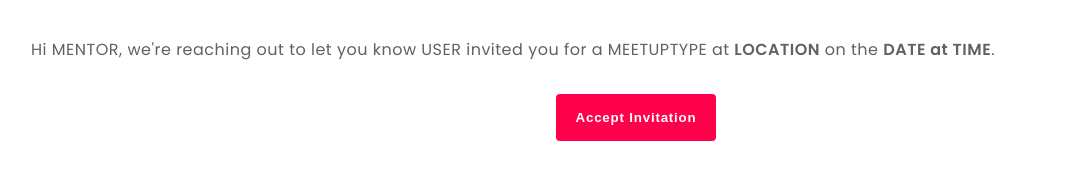
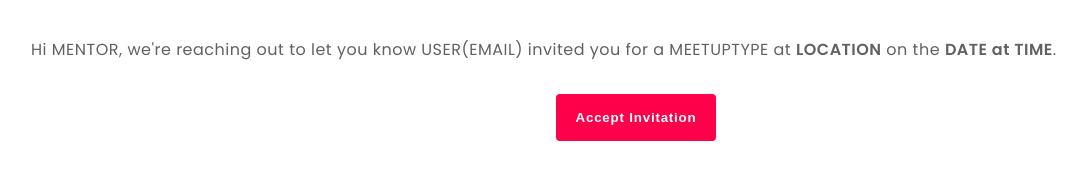
Before and after one commit to upframe/api, a website: page assets/meetupInvitation.html in a window 1280 px wide. Shown: the part 78-258 px from the top of the page, without its empty margins (4-1091 px from the left). Drawn offline with Linux system fonts and the light colour scheme.

Commit message:
fix: add mentee email to meetup invitation without a message email

```diff
--- a/assets/meetupInvitation.html
+++ b/assets/meetupInvitation.html
@@ -75,7 +75,7 @@
 
       <tr>
         <td>
-          <p>Hi MENTOR, we're reaching out to let you know USER invited
+          <p>Hi MENTOR, we're reaching out to let you know USER(EMAIL) invited
             you for a MEETUPTYPE at <strong>LOCATION</strong> on the <strong>DATE at TIME</strong>.
           </p>
         </td>
```
